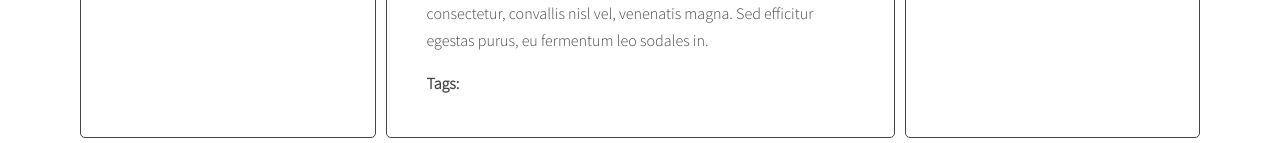
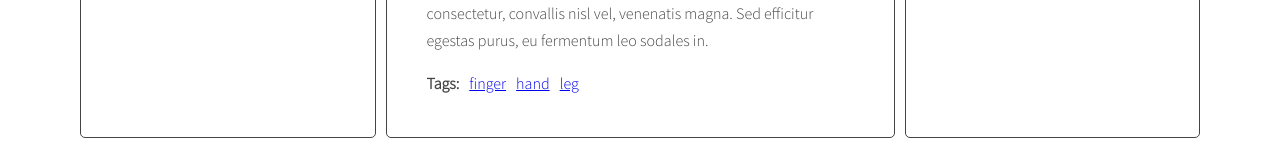
Before and after one commit to Orzechowa/javascript-blog, a website: page index.html in a window 1280 px wide. Shown: the part 701-844 px from the top of the page. Drawn offline with nearby package versions, Linux system fonts and the light colour scheme.

Commit message:
Add tafunction about tags

```diff
--- a/package.json
+++ b/package.json
@@ -10,7 +10,7 @@
     "init:gitignore": "curl https://raw.githubusercontent.com/github/gitignore/master/Node.gitignore -o .gitignore",
     "test": "npm-run-all test:*",
     "test:html": "html-validate *.html",
-    "test:js": "eslint js/",
+    "test:js": "eslint --fix js/",
     "build": "npm-run-all-build:* test",
     "build:sass": "node-sass --output-style compact -o css sass",
     "build:autoprefixer": "postcss css/*.css --use autoprefixer -d css",
--- a/sass/style.scss
+++ b/sass/style.scss
@@ -88,6 +88,7 @@
 .list-horizontal {
   li {
     display: inline-block;
+    margin-right: 10px;
   }
 }
 
```
Also changed, not shown: js/script.js (+24 -9 lines), css/style.css, 1 other file.
